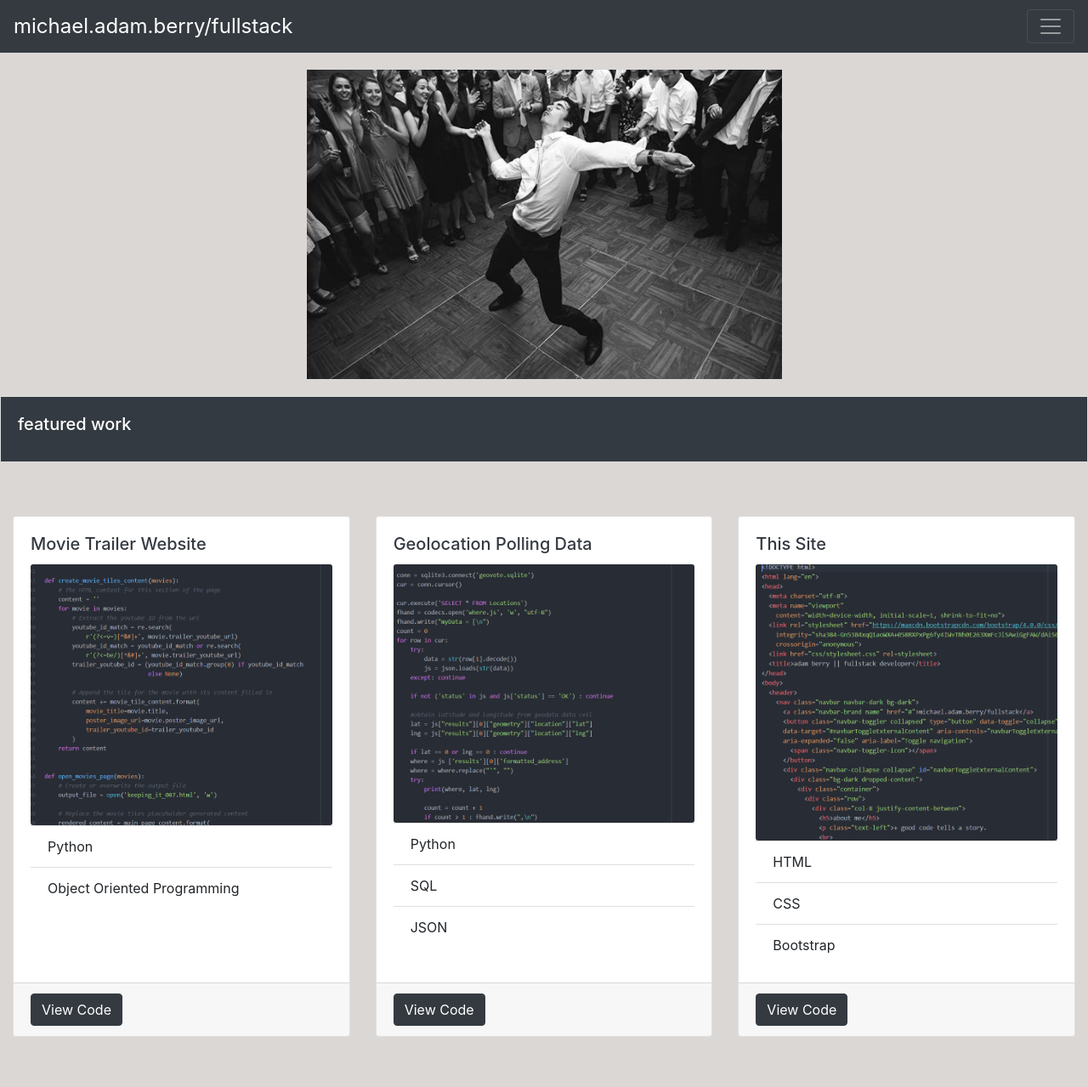
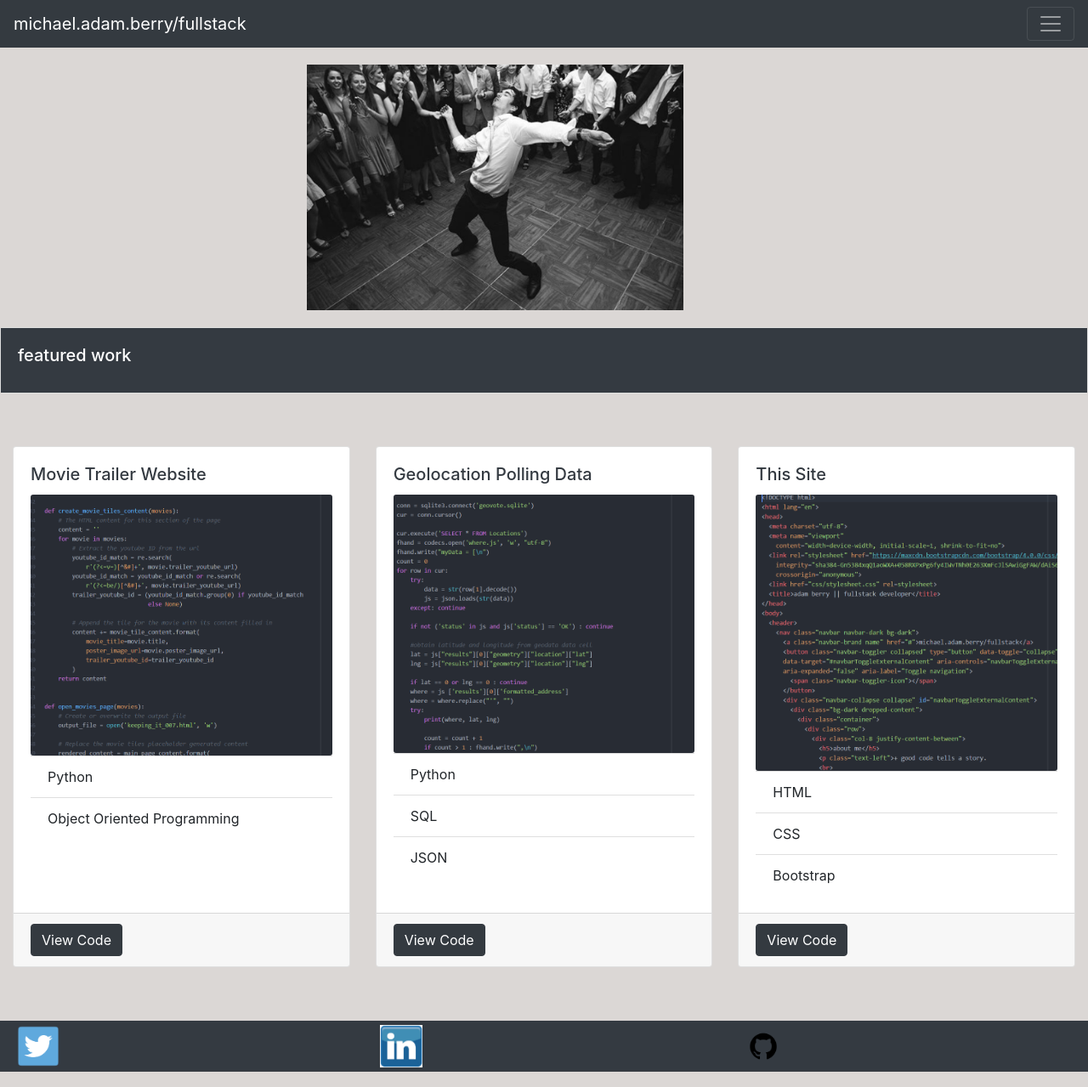
Before and after one commit to MichaelAdamBerry/portfolio_website, a plain HTML site: page index.html in a window 1280 px wide. Shown: the top 1279 px of the page at 85% size. Drawn offline with nearby package versions, Linux system fonts and the light colour scheme.

Commit message:
Update stylesheet.css

```diff
--- a/css/stylesheet.css
+++ b/css/stylesheet.css
@@ -37,7 +37,7 @@ body {
 }
 
 .img-fluid {
-  max-width: 100%;
+  max-width: 80%;
   height: auto;
 }
 
@@ -63,6 +63,11 @@ body {
   padding-left: 0;
   padding-right: 0;
   background-color: #343a41;
+}
+
+.footer-row {
+  margin-left: 0;
+  margin-right: 0;
 }
 
 h2 {
@@ -91,11 +96,7 @@ h2 {
   }
 }
 
-  @media (min-width: 600px) {
-    .navbar-brand {
-      font-size: 24px;
-    }
-  }
+
 
 @media (min-width: 800px) {
 
```
